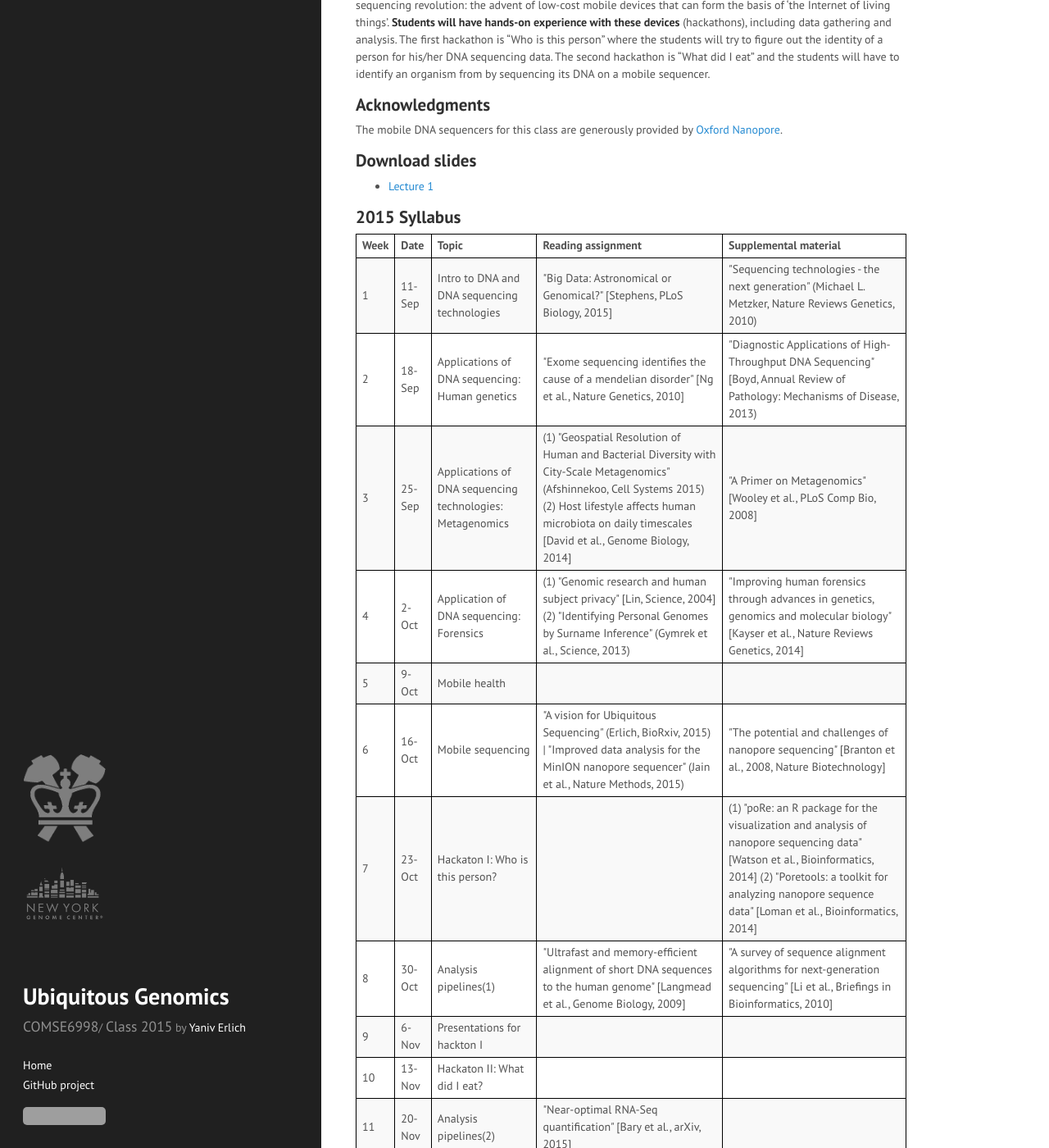
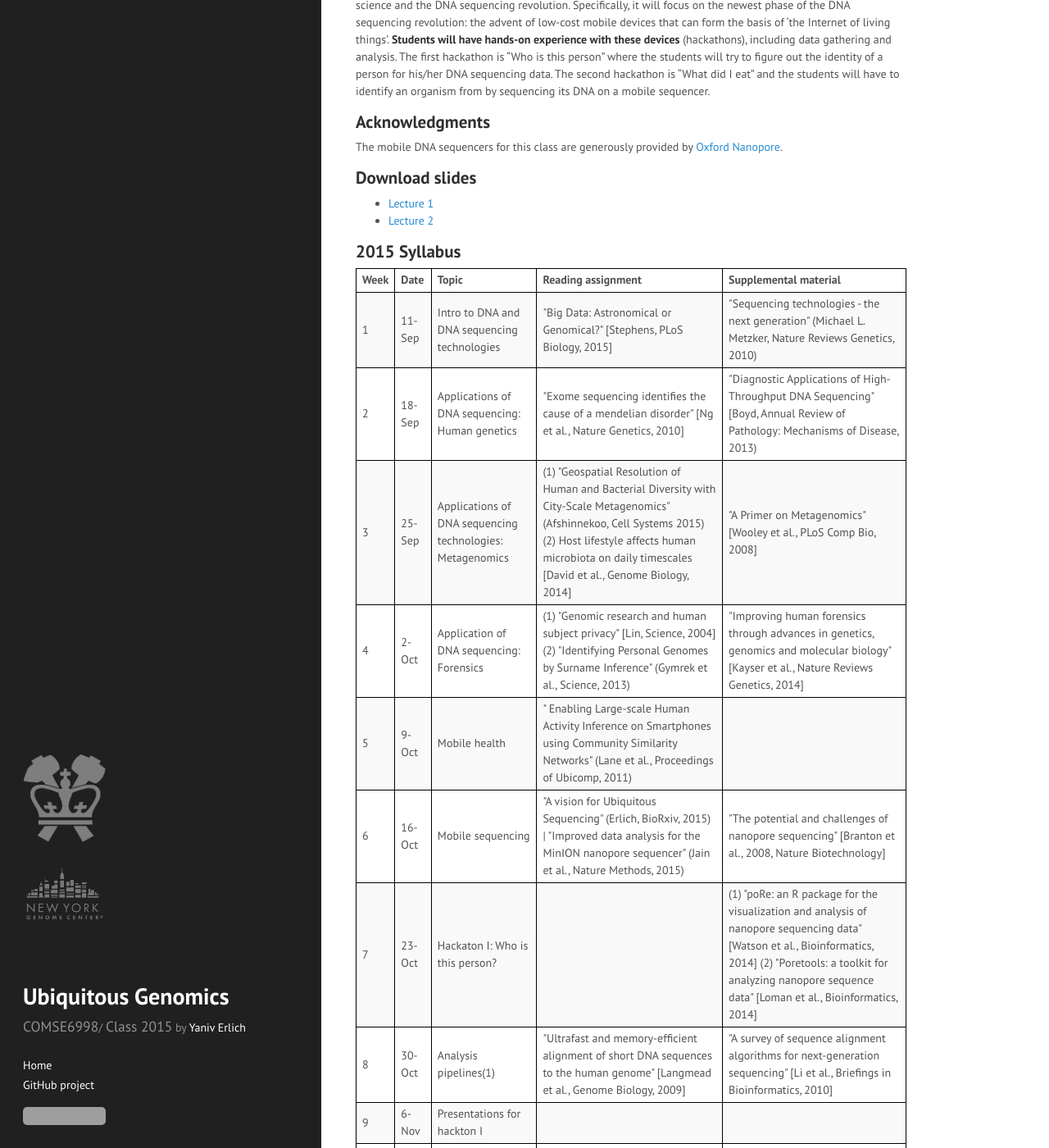
Before and after one commit to erlichya/ubiquitousgenomics, a Jekyll site: the page built from _posts/2015-01-01-class.md, in a window 1280 px wide and 1400 px high, scrolled down 913 px. Shown: the whole window at 82% size. Built offline with Jekyll 4.4.1, drawn with Linux system fonts in a browser that asks for light colours; some of the changed text lies outside the part shown; grey boxes are pictures that could not be loaded.

Commit message:
second week

```diff
--- a/_csv/syllabus.csv
+++ b/_csv/syllabus.csv
@@ -4,7 +4,7 @@ Week,Date,Topic,Reading assignment,Supplemental material
 3,25-Sep,Applications of DNA sequencing technologies: Metagenomics,"(1) ""Geospatial Resolution of Human and Bacterial Diversity with City-Scale Metagenomics"" (Afshinnekoo, Cell Systems 2015) (2) Host lifestyle affects human microbiota on daily timescales [David et al., Genome Biology, 2014]
 ","""A Primer on Metagenomics"" [Wooley et al., PLoS Comp Bio, 2008]"
 4,2-Oct,Application of DNA sequencing: Forensics,"(1) ""Genomic research and human subject privacy"" [Lin, Science, 2004] (2) ""Identifying Personal Genomes by Surname Inference"" (Gymrek et al., Science, 2013) ","""Improving human forensics through advances in genetics, genomics and molecular biology"" [Kayser et al., Nature Reviews Genetics, 2014]"
-5,9-Oct,Mobile health,       ,
+5,9-Oct,Mobile health,""" Enabling Large-scale Human Activity Inference on Smartphones using Community Similarity Networks"" (Lane et al., Proceedings of Ubicomp, 2011)",
 6,16-Oct,Mobile sequencing,"""A vision for Ubiquitous Sequencing"" (Erlich, BioRxiv, 2015) | ""Improved data analysis for the MinION nanopore sequencer"" (Jain et al., Nature Methods, 2015)","""The potential and challenges of nanopore sequencing"" [Branton et al., 2008, Nature Biotechnology]"
 7,23-Oct,Hackaton I: Who is this person?,,"(1) ""poRe: an R package for the visualization and analysis of nanopore sequencing data"" [Watson et al., Bioinformatics, 2014] (2) ""Poretools: a toolkit for analyzing nanopore sequence data"" [Loman et al., Bioinformatics, 2014]
 "
--- a/_posts/2015-01-01-class.md
+++ b/_posts/2015-01-01-class.md
@@ -10,6 +10,7 @@ title: Welcome class of 2015
 ---
 
 ### `Announcments`
+* Week 2: Slides are available.
 * Week 1: Slides are available. See below.
 * Week 1: Please fill your information in the [Google Doc](https://docs.google.com/spreadsheets/d/1OBPIRpwkNGizDB5acUPt5otMb6FVOLYHxTsKVQupgto/edit#gid=0)
 
@@ -37,6 +38,7 @@ The mobile DNA sequencers for this class are generously provided by [Oxford Nano
 
 ## Download slides
 * [Lecture 1](https://www.dropbox.com/s/jdk8g8gzqi7njfi/lecture1_to_post.pdf?dl=0)
+* [Lecture 2](https://www.dropbox.com/s/w5wv9j4ww9d388r/lecture2_to_post.pptx?dl=0)
 
 ## 2015 Syllabus
 {% markdown syllabus.md %}
```
